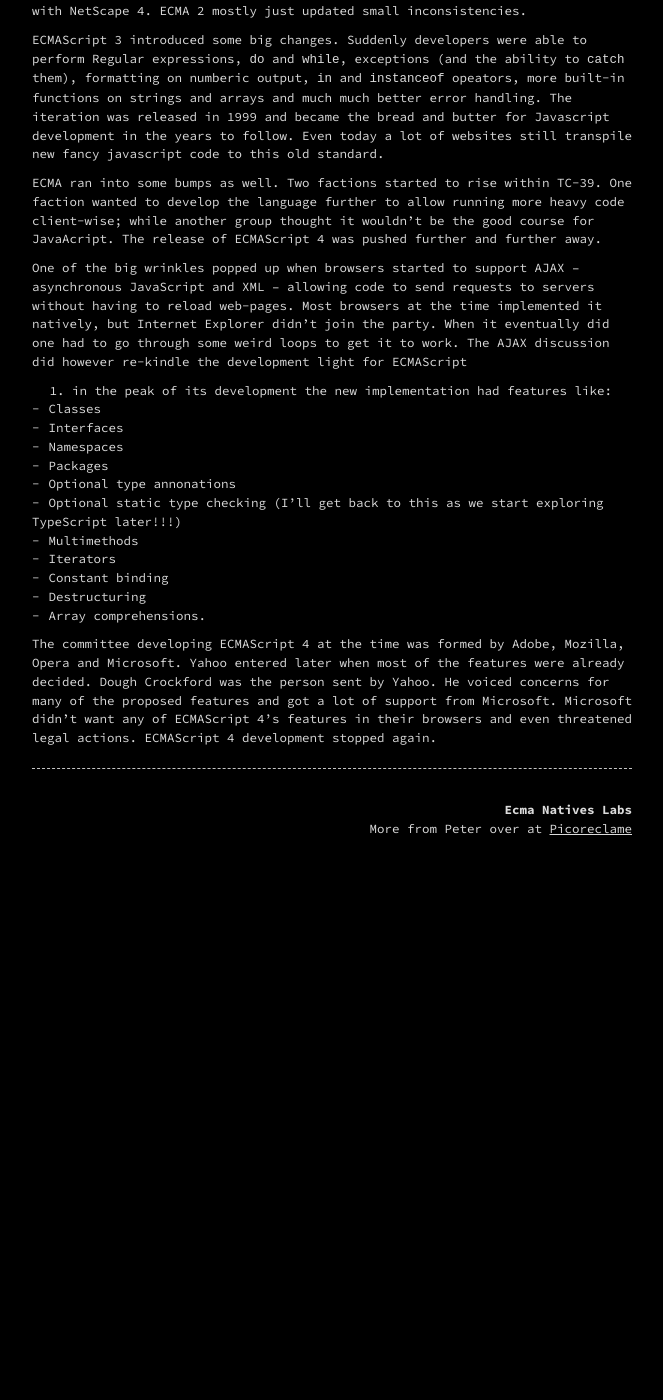
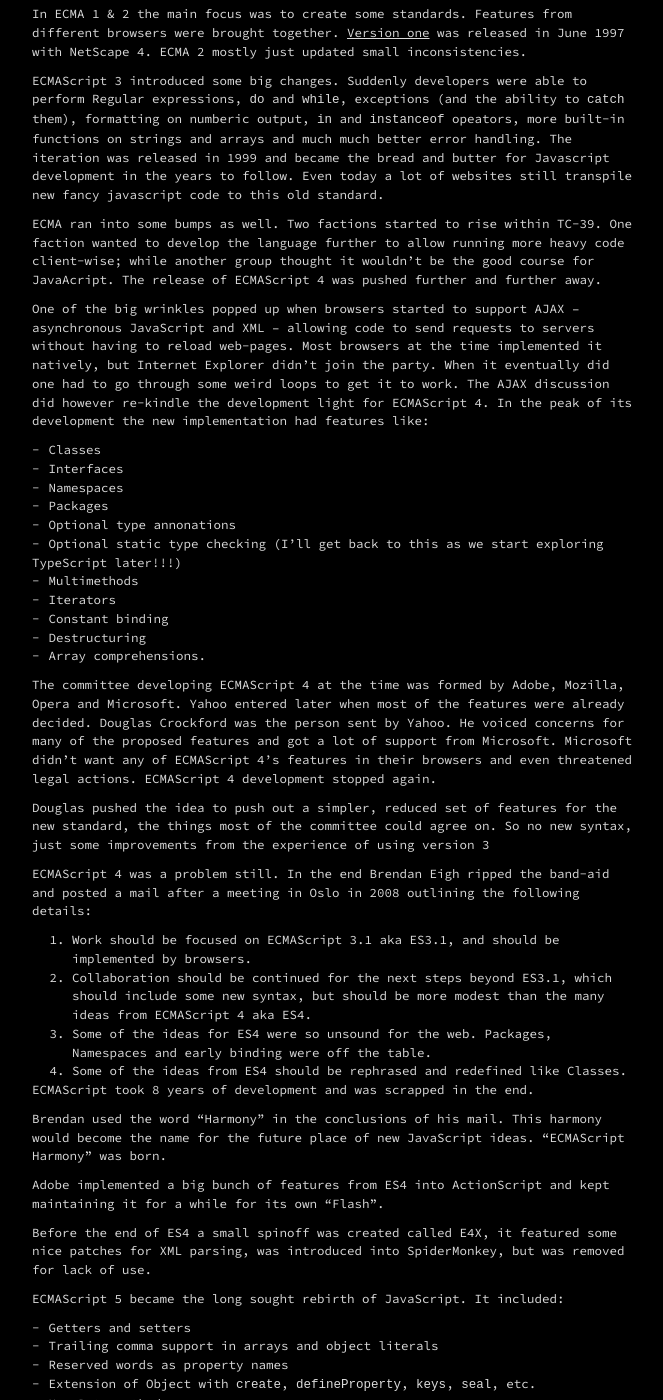
Before and after one commit to ecmanatives/ecmanatives.github.io, a Jekyll site: the page built from _posts/2019-08-08-lab-0.markdown, in a window 1280 px wide and 1400 px high, scrolled down 2398 px. Shown: the whole window, without its empty margins (308-971 px from the left). Built offline with Jekyll 4.4.1, drawn with Linux system fonts in a browser that asks for light colours; before the commit the page ends 3256 px from its top, so only the background shows below that; some of the changed text lies outside the part shown.

Commit message:
More text

```diff
--- a/_posts/2019-08-08-lab-0.markdown
+++ b/_posts/2019-08-08-lab-0.markdown
@@ -4,6 +4,8 @@
 date:   2019-08-08 10:56:09 +0200
 categories: JavaScript History
 ---
+
+THIS POST IS STILL BEING WRITTEN!!!
 
 # Lab 0: The history of JavaScript and Installation
 
@@ -146,8 +148,8 @@
 without having to reload web-pages. Most browsers at the time implemented it
 natively, but Internet Explorer didn't join the party. When it eventually did
 one had to go through some weird loops to get it to work.
-The AJAX discussion did however re-kindle the development light for ECMAScript
-4. in the peak of its development the new implementation had features like:
+The AJAX discussion did however re-kindle the development light for ECMAScript 4.
+In the peak of its development the new implementation had features like:
 
 - Classes
 - Interfaces
@@ -164,11 +166,55 @@
 
 The committee developing ECMAScript 4 at the time was formed by Adobe, Mozilla,
 Opera and  Microsoft. Yahoo entered later when most of the features were already
-decided. Dough Crockford was the person sent by Yahoo. He voiced concerns for
+decided. Douglas Crockford was the person sent by Yahoo. He voiced concerns for
 many of the proposed features and got a lot of support from Microsoft. Microsoft
 didn't want any of ECMAScript 4's features in their browsers and even threatened
 legal actions. ECMAScript 4 development stopped again.
 
+Douglas pushed the idea to push out a simpler, reduced set of features for the
+new standard, the things most of the committee could agree on. So no new syntax,
+just some improvements from the experience of using version 3
+
+ECMAScript 4 was a problem still. In the end Brendan Eigh ripped the band-aid
+and posted a mail after a meeting in Oslo in 2008 outlining the following details:
+
+1. Work should be focused on ECMAScript 3.1 aka ES3.1, and should be implemented by
+   browsers.
+2. Collaboration should be continued for the next steps beyond ES3.1, which
+   should include some new syntax, but should be more modest than the many ideas
+   from ECMAScript 4 aka ES4.
+3. Some of the ideas for ES4 were so unsound for the web. Packages, Namespaces
+   and early binding were off the table.
+4. Some of the ideas from ES4 should be rephrased and redefined like Classes.
+
+ECMAScript took 8 years of development and was scrapped in the end.
+
+Brendan used the word "Harmony" in the conclusions of his mail. This harmony
+would become the name for the future place of new JavaScript ideas. "ECMAScript
+Harmony" was born.
+
+Adobe implemented a big bunch of features from ES4 into ActionScript and kept
+maintaining it for a while for its own "Flash".
+
+Before the end of ES4 a small spinoff was created called E4X, it featured some
+nice patches for XML parsing, was introduced into SpiderMonkey, but was removed
+for lack of use.
+
+ECMAScript 5 became the long sought rebirth of JavaScript. It included:
+
+- Getters and setters
+- Trailing comma support in arrays and object literals
+- Reserved words as property names
+- Extension of Object with `create`, `defineProperty`, `keys`, `seal`, etc.
+- New Date methods
+- `bind` on functions
+- JSON (Took a while, but there it was)
+- Immutable global objects
+- Strict mode
+- exceptions with proper `this` values
+
+It was released in different browsers between 2011 and 2012.
+ECMAScript 5 got a 5.1 iteration in 2011, which fixed some ambiguities.
 
 [TC-39]: https://github.com/tc39
 [ECMA 1]: http://www.ecma-international.org/publications/files/ECMA-ST-ARCH/ECMA-262,%201st%20edition,%20June%201997.pdf
```
Also changed, not shown: other parts of _posts/2019-08-08-lab-0.markdown (+1 -1 lines).
